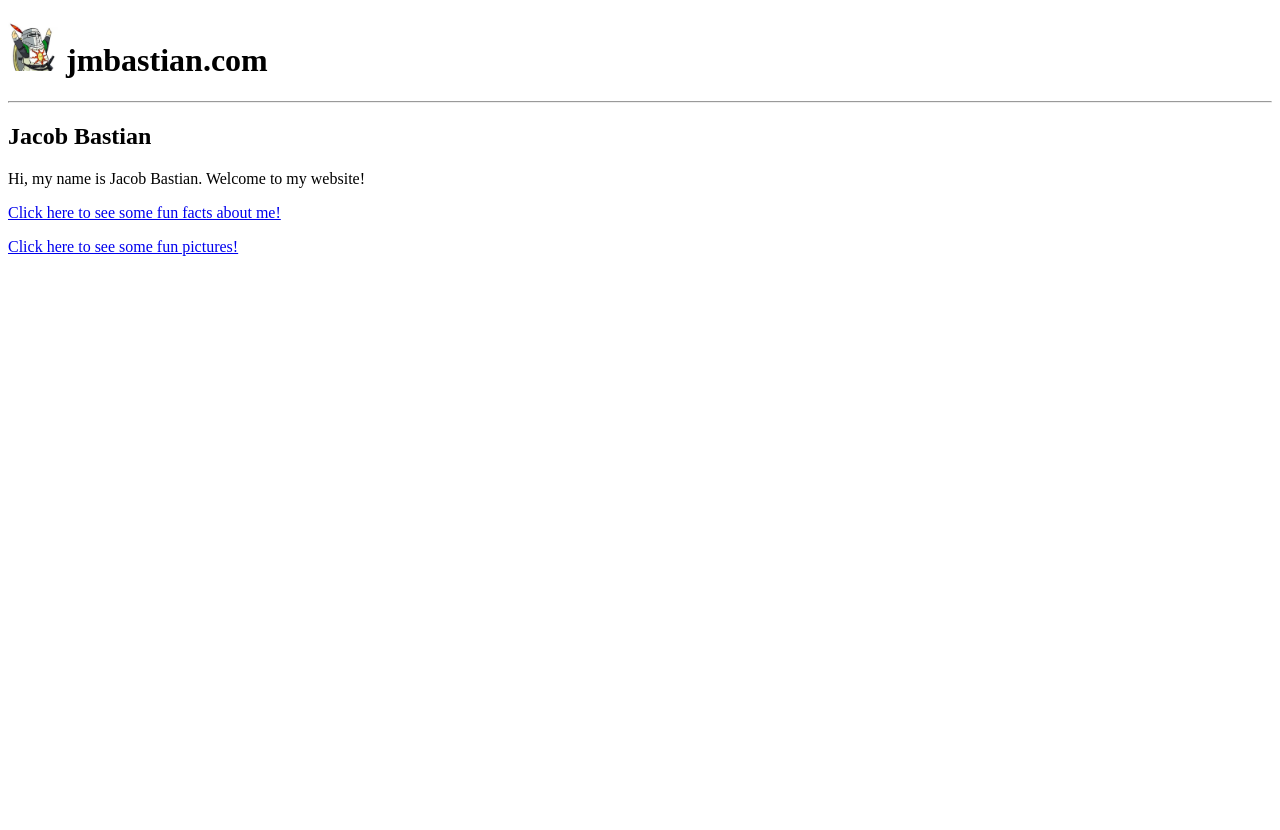
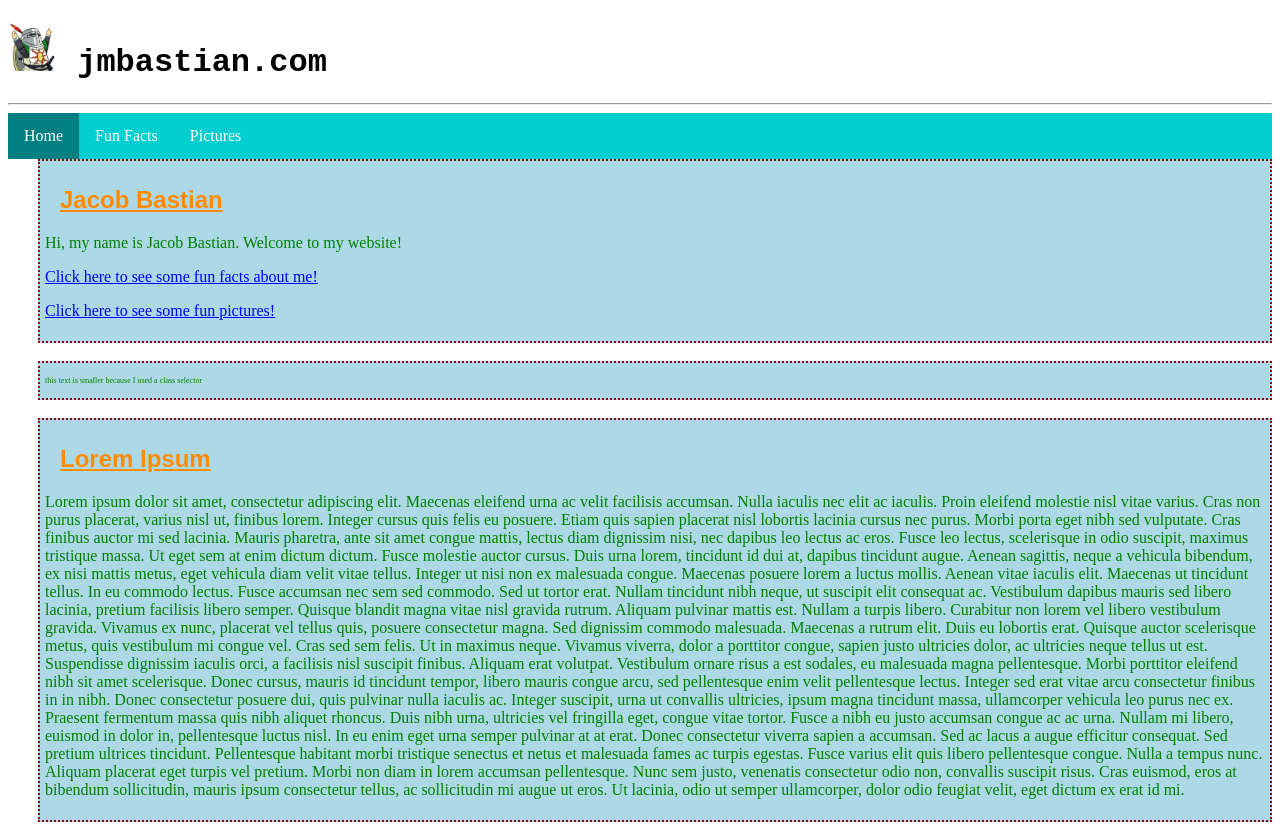
Before and after one commit to jcubby86/CS260, a plain HTML site: page html/index.html in a window 1280 px wide. Before the commit the page ends 800 px from the top, so only its background shows below. Drawn offline with Linux system fonts and the light colour scheme.

Commit message:
CSS part 1

```diff
--- /dev/null
+++ b/html/app.css
@@ -0,0 +1,67 @@
+p {
+    font-family: "Times New Roman", Times, serif;
+    color: green;
+}
+
+h2 {
+    font-family: Arial, Helvetica, sans-serif;
+    padding-left: 15px;
+    text-decoration: underline;
+    color: darkorange
+}
+
+h1 {
+    font-family: "Courier New", Courier, monospace;
+}
+
+a {
+    color: blue;
+}
+
+div {
+    display: block;
+    border: 2px darkred dotted;
+    margin-left: 30px;
+    padding: 5px;
+    background-color: lightblue;
+}
+
+.special {
+    font-size: .5em;
+}
+
+ul {
+    list-style-type: none;
+    margin: 0;
+    padding: 0;
+    overflow: hidden;
+    background-color: darkturquoise;
+}
+
+li {
+    float: left;
+}
+
+li a {
+    display: block;
+    color: white;
+    text-align: center;
+    padding: 14px 16px;
+    text-decoration: none;
+}
+
+li:first-child {
+    background-color: teal;
+}
+
+li:hover {
+    background-color: darkblue;
+}
+
+li:first-child:hover {
+    background-color: darkblue;
+}
+
+li a.homepic {
+    margin: 0;
+}
--- a/html/index.html
+++ b/html/index.html
@@ -1,17 +1,40 @@
 <!DOCTYPE html>
-<html lang=”en-US’>
+<html lang="en-US">
 <head>
     <title>Jacob's Web Server</title>
+    <link rel="stylesheet" type="text/css" href="app.css">
 </head>
 <body>
 
-    <p><h1><a href="index.html"><img src="images/solaire.jpg" alt="home" width="50" height = "50"></a> jmbastian.com</h1></p>
+    <h1><a href="index.html"><img src="images/solaire.jpg" alt="home" width="50" height = "50"></a> jmbastian.com</h1>
     <hr>
+    <ul>
+        <li><a href="index.html">Home</a></li>
+        <li><a href="funfacts.html">Fun Facts</a></li>
+        <li><a href="pictures.html">Pictures</a></li>
+    </ul>
 
-    <h2>Jacob Bastian</h2>
-    <p>Hi, my name is Jacob Bastian. Welcome to my website!</p>
-    <p><a href="funfacts.html">Click here to see some fun facts about me!</a></p>
-    <p><a href="pictures.html">Click here to see some fun pictures!</a></p>
+    <div>
+        <h2>Jacob Bastian</h2>
+        <p>Hi, my name is Jacob Bastian. Welcome to my website!</p>
+        <p><a href="funfacts.html">Click here to see some fun facts about me!</a></p>
+        <p><a href="pictures.html">Click here to see some fun pictures!</a></p>
+    </div>
+    <br>
+    <div class="special">
+        <p>this text is smaller because I used a class selector</p>
+    </div>
+    <br>
+    <div>
+        <h2>Lorem Ipsum</h2>
+        <p>
+            Lorem ipsum dolor sit amet, consectetur adipiscing elit. Maecenas eleifend urna ac velit facilisis accumsan. Nulla iaculis nec elit ac iaculis. Proin eleifend molestie nisl vitae varius. Cras non purus placerat, varius nisl ut, finibus lorem. Integer cursus quis felis eu posuere. Etiam quis sapien placerat nisl lobortis lacinia cursus nec purus. Morbi porta eget nibh sed vulputate. Cras finibus auctor mi sed lacinia. Mauris pharetra, ante sit amet congue mattis, lectus diam dignissim nisi, nec dapibus leo lectus ac eros. Fusce leo lectus, scelerisque in odio suscipit, maximus tristique massa. Ut eget sem at enim dictum dictum. Fusce molestie auctor cursus.
+            Duis urna lorem, tincidunt id dui at, dapibus tincidunt augue. Aenean sagittis, neque a vehicula bibendum, ex nisi mattis metus, eget vehicula diam velit vitae tellus. Integer ut nisi non ex malesuada congue. Maecenas posuere lorem a luctus mollis. Aenean vitae iaculis elit. Maecenas ut tincidunt tellus. In eu commodo lectus. Fusce accumsan nec sem sed commodo. Sed ut tortor erat. Nullam tincidunt nibh neque, ut suscipit elit consequat ac. Vestibulum dapibus mauris sed libero lacinia, pretium facilisis libero semper. Quisque blandit magna vitae nisl gravida rutrum. Aliquam pulvinar mattis est. Nullam a turpis libero. Curabitur non lorem vel libero vestibulum gravida. Vivamus ex nunc, placerat vel tellus quis, posuere consectetur magna.
+            Sed dignissim commodo malesuada. Maecenas a rutrum elit. Duis eu lobortis erat. Quisque auctor scelerisque metus, quis vestibulum mi congue vel. Cras sed sem felis. Ut in maximus neque. Vivamus viverra, dolor a porttitor congue, sapien justo ultricies dolor, ac ultricies neque tellus ut est.
+            Suspendisse dignissim iaculis orci, a facilisis nisl suscipit finibus. Aliquam erat volutpat. Vestibulum ornare risus a est sodales, eu malesuada magna pellentesque. Morbi porttitor eleifend nibh sit amet scelerisque. Donec cursus, mauris id tincidunt tempor, libero mauris congue arcu, sed pellentesque enim velit pellentesque lectus. Integer sed erat vitae arcu consectetur finibus in in nibh. Donec consectetur posuere dui, quis pulvinar nulla iaculis ac. Integer suscipit, urna ut convallis ultricies, ipsum magna tincidunt massa, ullamcorper vehicula leo purus nec ex. Praesent fermentum massa quis nibh aliquet rhoncus. Duis nibh urna, ultricies vel fringilla eget, congue vitae tortor. Fusce a nibh eu justo accumsan congue ac ac urna. Nullam mi libero, euismod in dolor in, pellentesque luctus nisl. In eu enim eget urna semper pulvinar at at erat. Donec consectetur viverra sapien a accumsan. Sed ac lacus a augue efficitur consequat.
+            Sed pretium ultrices tincidunt. Pellentesque habitant morbi tristique senectus et netus et malesuada fames ac turpis egestas. Fusce varius elit quis libero pellentesque congue. Nulla a tempus nunc. Aliquam placerat eget turpis vel pretium. Morbi non diam in lorem accumsan pellentesque. Nunc sem justo, venenatis consectetur odio non, convallis suscipit risus. Cras euismod, eros at bibendum sollicitudin, mauris ipsum consectetur tellus, ac sollicitudin mi augue ut eros. Ut lacinia, odio ut semper ullamcorper, dolor odio feugiat velit, eget dictum ex erat id mi.
+        </p>
+    </div>
 
 </body>
 </html>
```
Also changed, not shown: html/funfacts.html (+1 -1 lines), html/pictures.html (+1 -1 lines), lab1.jmbastian.com/index.html (+1 -1 lines).
